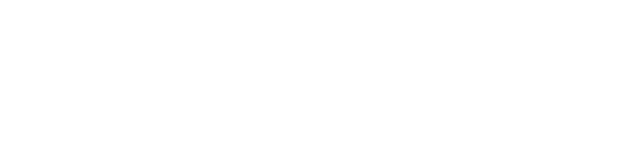
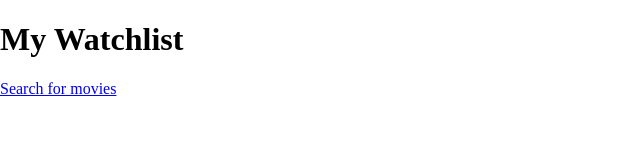
Before and after one commit to justberatt/movieWatchlistApp, a plain HTML site: page watchlist.html in a window 1280 px wide. Shown: the whole page, without its empty margins (0-640 px from the left). Drawn offline with Linux system fonts and the light colour scheme.

Commit message:
Created the two pages of the website, and added the neccessary HTML for both of them

```diff
--- a/index.html
+++ b/watchlist.html
@@ -8,6 +8,11 @@
     <title>Movie Watchlist</title>
 </head>
 <body>
+    <div class="hero">
+        <h1>My Watchlist</h1>
+        <a href="pages/search.html">Search for movies</a>
+    </div>
+    <ul class="movies-list" id="movies-list"></ul>
     <script src="index.js"></script>
 </body>
 </html>
```
